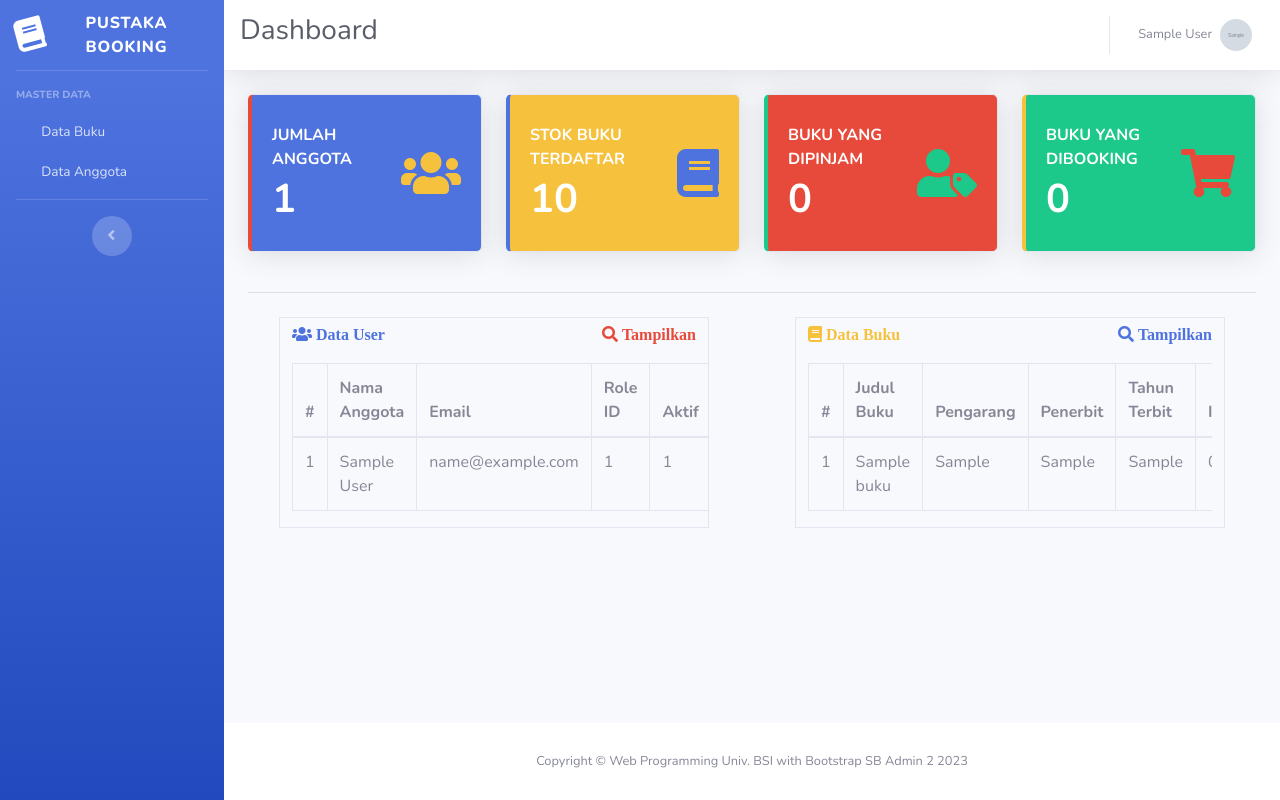
After one commit to lukassetiaudi/WP2_19220324, a CodeIgniter app: page /pustaka-booking2/index.php/admin/index in a window 1280 px wide. The commit adds this page. Run offline with CodeIgniter, Linux system fonts and the light colour scheme; the visitor is signed in with stand-in values (Sample User, id 1); tables that the repository leaves empty or names only in its code hold one stand-in row (values such as "Sample post"); grey boxes marked "Sample" are stand-in pictures; some libraries are stand-ins or nearby versions.

Commit message:
pembuatan halaman admin

```diff
--- /dev/null
+++ b/application/controllers/Admin.php
@@ -0,0 +1,25 @@
+<?php
+defined('BASEPATH') or exit('No direct script access allowed');
+class Admin extends CI_Controller
+{
+    public function __construct()
+    {
+        parent::__construct();
+        $this->load->helper('Pustaka');
+        $this->load->library('session');
+        $this->load->database(); // Memuat library database
+        cek_login();
+    }
+    public function index()
+    {
+        $data['judul'] = 'Dashboard';
+        $data['user'] = $this->ModelUser->cekData(['email' => $this->session->userdata('email')])->row_array();
+        $data['anggota'] = $this->ModelUser->getUserLimit()->result_array();
+        $data['buku'] = $this->ModelBuku->getBuku()->result_array();
+        $this->load->view('admin/header', $data);
+        $this->load->view('admin/sidebar', $data);
+        $this->load->view('admin/topbar', $data);
+        $this->load->view('admin/index', $data);
+        $this->load->view('admin/footer');
+    }
+}
--- /dev/null
+++ b/application/helpers/pustaka_helper.php
@@ -0,0 +1,11 @@
+<?php
+function cek_login()
+{
+    $ci = get_instance();
+    if (!$ci->session->userdata('email')) {
+        $ci->session->set_flashdata('pesan', '<div class="alert alert-danger" role="alert">Akses ditolak. Anda belum login!! </div>');
+        redirect('autentifikasi');
+    } else {
+        $role_id = $ci->session->userdata('role_id');
+    }
+}
--- a/application/models/model_latihan1.php
+++ b/application/models/model_latihan1.php
@@ -1,5 +1,5 @@
 <?php
-class model_latihan1 extends CI_Model
+class Model_latihan1 extends CI_Model
 {
     //membuat variable untuk menampung nilai
     public $nilai1, $nilai2, $hasil;
--- /dev/null
+++ b/application/views/admin/footer.php
@@ -0,0 +1,58 @@
+<!-- Footer -->
+<footer class="sticky-footer bg-white">
+    <div class="container my-auto">
+        <div class="copyright text-center my-auto">
+            <span>Copyright &copy; Web Programming Univ. BSI with Bootstrap SB Admin 2
+                <?= date('Y'); ?>
+            </span>
+        </div>
+    </div>
+</footer>
+<!-- End of Footer -->
+</div>
+<!-- End of Content Wrapper -->
+</div>
+<!-- End of Page Wrapper -->
+<!-- Scroll to Top Button-->
+<a class="scroll-to-top rounded" href="#page-top"> <i class="fas fa-angle-up"></i> </a>
+<!-- Logout Modal-->
+<div class="modal fade" id="logoutModal" tabindex="-1" role="dialog" aria-labelledby="exampleModalLabel"
+    aria-hidden="true">
+    <div class="modal-dialog" role="document">
+        <div class="modal-content">
+            <div class="modal-header">
+                <h5 class="modal-title" id="exampleModalLabel">Yakin mau keluar?</h5>
+                <button class="close" type="button" data-dismiss="modal" aria-label="Close">
+                    <span aria-hidden="true">x</span>
+                </button>
+            </div>
+            <div class="modal-body">Pilih "Logout" di bawah jika kamu yakin sudah selesai.</div>
+            <div class="modal-footer">
+                <button class="btn btn-secondary" type="button" data-dismiss="modal">Cancel</button>
+                <a class="btn btn-primary" href="<?= base_url('autentifikasi/logout'); ?>">Logout</a>
+            </div>
+        </div>
+    </div>
+</div>
+<!-- Bootstrap core JavaScript-->
+<script src="<?= base_url('assets/');
+?>vendor/jquery/jquery.min.js"></script>
+<script src="<?= base_url('assets/');
+?>vendor/bootstrap/js/bootstrap.bundle.min.js"></script>
+<!-- Core plugin JavaScript-->
+<script src="<?= base_url('assets/'); ?>vendor/jquery-easing/jquery.easing.min.js"></script>
+<!-- Custom scripts for all pages-->
+<script src="<?= base_url('assets/'); ?>js/sb-admin-2.min.js"></script>
+<script>
+    $('.custom-file-input').on('change', function () {
+        let fileName = $(this).val().split('\\').pop();
+        $(this).next('.custom-file-label').addClass("selected").html(fileName);
+    });
+    $(document).ready(function () {
+        $("#table-datatable").dataTable();
+    });
+    $('.alert-message').alert().delay(3500).slideUp('slow');
+</script>
+</body>
+
+</html>
--- /dev/null
+++ b/application/views/admin/header.php
@@ -0,0 +1,27 @@
+<!DOCTYPE html>
+<html lang="en">
+
+<head>
+    <meta charset="utf-8">
+    <meta http-equiv="X-UA-Compatible" content="IE=edge">
+    <meta name="viewport" content="width=device-width, initial-scale=1, shrink-to-fit=no">
+    <meta name="description" content="">
+    <meta name="author" content="">
+    <title>pustaka-booking |
+        <?= $judul; ?>
+    </title>
+    <!-- Custom fonts for this template-->
+    <link href="<?= base_url('asset/'); ?>vendor/fontawesome-free/css/all.min.css" rel="stylesheet" type="text/css">
+    <link href="<?= base_url('asset/'); ?>vendor/datatable/datatables.css" rel="stylesheet" type="text/css">
+    <script type="text/javascript" src="<?= base_url('asset/'); ?>vendor/datatable/jquery.dataTables.js'; ?>"></script>
+    <script type="text/javascript" src="<?= base_url('asset/'); ?>vendor/datatable/datatables.js'; ?>"></script>
+    <link
+        href="https://fonts.googleapis.com/css?family=Nunito:200,200i,300,300i,400,400i,600,600i,700,700i,800,800i,900,900i"
+        rel="stylesheet">
+    <!-- Custom styles for this template-->
+    <link href="<?= base_url('asset/'); ?>css/sb-admin-2.min.css" rel="stylesheet">
+</head>
+
+<body id="page-top">
+    <!-- Page Wrapper -->
+    <div id="wrapper">
--- /dev/null
+++ b/application/views/admin/index.php
@@ -0,0 +1,195 @@
+<!-- Begin Page Content -->
+<div class="container-fluid">
+    <!-- row ux-->
+    <div class="row">
+        <div class="col-xl-3 col-md-6 mb-4">
+            <div class="card border-left-danger shadow h-100 py-2 bg-primary">
+                <div class="card-body">
+                    <div class="row no-gutters align-items-center">
+                        <div class="col mr-2">
+                            <div class="text-md font-weight-bold text-white text-uppercase mb-1">Jumlah Anggota</div>
+                            <div class="h1 mb-0 font-weight-bold text-white">
+                                <?= $this->ModelUser->getUserWhere(['role_id' => 1])->num_rows(); ?>
+                            </div>
+                        </div>
+                        <div class="col-auto">
+                            <a href="<?= base_url('user/anggota'); ?>"><i
+                                    class="fas fa-users fa-3x text-warning"></i></a>
+                        </div>
+                    </div>
+                </div>
+            </div>
+        </div>
+        <div class="col-xl-3 col-md-6 mb-4">
+            <div class="card border-left-primary shadow h-100 py-2 bg-warning">
+                <div class="card-body">
+                    <div class="row no-gutters align-items-center">
+                        <div class="col mr-2">
+                            <div class="text-md font-weight-bold text-white text-uppercase mb-1">Stok Buku Terdaftar
+                            </div>
+                            <div class="h1 mb-0 font-weight-bold text-white">
+                                <?php
+                                $where = ['stok != 0'];
+                                $totalstok = $this->ModelBuku->total('stok', $where);
+                                echo $totalstok;
+                                ?>
+                            </div>
+                        </div>
+                        <div class="col-auto">
+                            <a href="<?= base_url('buku'); ?>"><i class="fas fa-book fa-3x text-primary"></i></a>
+                        </div>
+                    </div>
+                </div>
+            </div>
+        </div>
+        <div class="col-xl-3 col-md-6 mb-4">
+            <div class="card border-left-success shadow h-100 py-2 bg-danger">
+                <div class="card-body">
+                    <div class="row no-gutters align-items-center">
+                        <div class="col mr-2">
+                            <div class="text-md font-weight-bold text-white text-uppercase mb-1">Buku yang dipinjam
+                            </div>
+                            <div class="h1 mb-0 font-weight-bold text-white">
+                                <?php
+                                $where = ['dipinjam != 0'];
+                                $totaldipinjam = $this->ModelBuku->total('dipinjam', $where);
+                                echo $totaldipinjam;
+                                ?>
+                            </div>
+                        </div>
+                        <div class="col-auto">
+                            <a href="<?= base_url('user'); ?>"><i class="fas fa-user-tag fa-3x text-success"></i></a>
+                        </div>
+                    </div>
+                </div>
+            </div>
+        </div>
+        <div class="col-xl-3 col-md-6 mb-4">
+            <div class="card border-left-warning shadow h-100 py-2 bg-success">
+                <div class="card-body">
+                    <div class="row no-gutters align-items-center">
+                        <div class="col mr-2">
+                            <div class="text-md font-weight-bold text-white text-uppercase mb-1">Buku yang dibooking
+                            </div>
+                            <div class="h1 mb-0 font-weight-bold text-white">
+                                <?php
+                                $where = ['dibooking !=0'];
+                                $totaldibooking = $this->ModelBuku->total('dibooking', $where);
+                                echo $totaldibooking;
+                                ?>
+                            </div>
+                        </div>
+                        <div class="col-auto">
+                            <a href="<?= base_url('user'); ?>"><i
+                                    class="fas fa-shopping-cart fa-3x text-danger"></i></a>
+                        </div>
+                    </div>
+                </div>
+            </div>
+        </div>
+    </div>
+    <!-- end row ux-->
+    <!-- Divider -->
+    <hr class="sidebar-divider">
+    <!-- row table-->
+    <div class="row">
+        <div class="table-responsive table-bordered col-sm-5 ml-auto mr-auto mt-2">
+            <div class="page-header"> <span class="fas fa-users text-primary mt-2 "> Data User</span>
+                <a class="text-danger" href="<?php echo base_url('user/data_user'); ?>"><i
+                        class="fas fa-search mt-2 float-right"> Tampilkan</i></a>
+            </div>
+            <table class="table mt-3">
+                <thead>
+                    <tr>
+                        <th>#</th>
+                        <th>Nama Anggota</th>
+                        <th>Email</th>
+                        <th>Role ID</th>
+                        <th>Aktif</th>
+                        <th>Member Sejak</th>
+                    </tr>
+                </thead>
+                <tbody>
+                    <?php
+                    $i = 1;
+                    foreach ($anggota as $a) { ?>
+                        <tr>
+                            <td>
+                                <?= $i++; ?>
+                            </td>
+                            <td>
+                                <?= $a['nama']; ?>
+                            </td>
+                            <td>
+                                <?= $a['email']; ?>
+                            </td>
+                            <td>
+                                <?= $a['role_id']; ?>
+                            </td>
+                            <td>
+                                <?= $a['is_active']; ?>
+                            </td>
+                            <td>
+                                <?= date('Y', $a['tanggal_input']); ?>
+                            </td>
+                        </tr>
+                    <?php } ?>
+                </tbody>
+            </table>
+        </div>
+        <div class="table-responsive table-bordered col-sm-5 ml-auto mr-auto mt-2">
+            <div class="page-header"> <span class="fas fa-book text-warning mt-2"> Data Buku</span>
+                <a href="<?= base_url('buku'); ?>"><i class="fas fa-search text-primary mt-2 float-right">
+                        Tampilkan</i></a>
+            </div>
+            <div class="table-responsive">
+                <table class="table mt-3" id="table-datatable">
+                    <thead>
+                        <tr>
+                            <th>#</th>
+                            <th>Judul Buku</th>
+                            <th>Pengarang</th>
+                            <th>Penerbit</th>
+                            <th>Tahun Terbit</th>
+                            <th>ISBN</th>
+                            <th>Stok</th>
+                        </tr>
+                    </thead>
+                    <tbody>
+                        <?php
+                        $i = 1;
+                        foreach ($buku as $b) { ?>
+                            <tr>
+                                <td>
+                                    <?= $i++; ?>
+                                </td>
+                                <td>
+                                    <?= $b['judul_buku']; ?>
+                                </td>
+                                <td>
+                                    <?= $b['pengarang']; ?>
+                                </td>
+                                <td>
+                                    <?= $b['penerbit']; ?>
+                                </td>
+                                <td>
+                                    <?= $b['tahun_terbit']; ?>
+                                </td>
+                                <td>
+                                    <?= $b['isbn']; ?>
+                                </td>
+                                <td>
+                                    <?= $b['stok']; ?>
+                                </td>
+                            </tr>
+                        <?php } ?>
+                    </tbody>
+                </table>
+            </div>
+        </div>
+    </div>
+    <!-- end of row table-->
+</div>
+<!-- /.container-fluid -->
+</div>
+<!-- End of Main Content -->
--- /dev/null
+++ b/application/views/admin/sidebar.php
@@ -0,0 +1,38 @@
+<!-- Sidebar -->
+<ul class="navbar-nav bg-gradient-primary sidebar sidebar-dark accordion" id="accordionSidebar">
+    <!-- Sidebar - Brand -->
+    <a class="sidebar-brand d-flex align-items-center justify-content-center" href="index.html">
+        <div class="sidebar-brand-icon rotate-n-15">
+            <i class="fas fa-book"></i>
+        </div>
+        <div class="sidebar-brand-text mx-3">Pustaka Booking</div>
+    </a>
+    <!-- Divider -->
+    <hr class="sidebar-divider">
+    <!-- Looping Menu-->
+    <!-- Heading -->
+    <div class="sidebar-heading">
+        Master Data
+    </div>
+    <!-- Nav Item - Dashboard -->
+    <li class="nav-item active">
+        <!-- Nav Item - Dashboard -->
+    <li class="nav-item">
+        <a class="nav-link pb-0" href="<?= base_url('buku'); ?>">
+            <i class="fa fa-fw fa book"></i>
+            <span>Data Buku</span></a>
+    </li>
+    <li class="nav-item">
+        <a class="nav-link pb-0" href="<?= base_url('user/anggota'); ?>">
+            <i class="fa fa-fw fa book"></i>
+            <span>Data Anggota</span></a>
+    </li>
+    </li>
+    <!-- Divider -->
+    <hr class="sidebar-divider mt-3">
+    <!-- Sidebar Toggler (Sidebar) -->
+    <div class="text-center d-none d-md-inline">
+        <button class="rounded-circle border-0" id="sidebarToggle"></button>
+    </div>
+</ul>
+<!-- End of Sidebar -- >
--- /dev/null
+++ b/application/views/admin/topbar.php
@@ -0,0 +1,45 @@
+<!-- Content Wrapper -->
+<div id="content-wrapper" class="d-flex flex-column">
+    <!-- Main Content -->
+    <div id="content">
+        <!-- Topbar -->
+        <nav class="navbar navbar-expand navbar-light bg-white topbar mb-4 static-top shadow">
+            <!-- Sidebar Toggle (Topbar) -->
+            <button id="sidebarToggleTop" class="btn btn-link d-md-none rounded-circle mr-3">
+                <i class="fa fa-bars"></i>
+            </button>
+            <!-- Page Heading -->
+            <h1 class="h3 mb-2 text-gray-800">
+                <?= $judul; ?>
+            </h1>
+            <!-- Topbar Navbar -->
+            <ul class="navbar-nav ml-auto">
+                <div class="topbar-divider d-none d-sm-block"></div>
+                <!-- Nav Item - User Information -->
+                <li class="nav-item dropdown no-arrow">
+                    <a class="nav-link dropdown-toggle" href="#" id="userDropdown" role="button" data-toggle="dropdown"
+                        aria-haspopup="true" aria-expanded="false">
+                        <span class="mr-2 d-none d-lg-inline text-gray-600 small">
+                            <?= $user['nama']; ?>
+                        </span>
+                        <img class="img-profile rounded-circle"
+                            src="<?= base_url('assets/img/profile/') . $user['image']; ?>">
+                    </a>
+                    <!-- Dropdown - User Information -->
+                    <div class="dropdown-menu dropdown-menu-right shadow animated--grow-in"
+                        aria-labelledby="userDropdown">
+                        <a class="dropdown-item" href="<?= base_url('user'); ?>">
+                            <i class="fas fa-user fa-sm fa-fw mr-2 text-gray-400"></i>
+                            Profile Saya
+                        </a>
+                        <div class="dropdown-divider"></div>
+                        <a class="dropdown-item" href="<?= base_url('autentifikasi/logout'); ?>" data-toggle="modal"
+                            data-target="#logoutModal">
+                            <i class="fas fa-sign-out-alt fa-sm fa-fw mr-2 text-gray-400"></i>
+                            Logout
+                        </a>
+                    </div>
+                </li>
+            </ul>
+        </nav>
+        <!-- End of Topbar -->
--- a/application/views/autentifikasi/login.php
+++ b/application/views/autentifikasi/login.php
@@ -13,7 +13,7 @@
                                 </div>
                                 <?= $this->session->flashdata('pesan') ?>
 
-                                <form class="user" method="POST" action="<?= base_url() ?>">
+                                <form class="user" method="POST" action="<?= base_url('autentifikasi') ?>">
                                     <div class="form-group">
                                         <input type="text" class="form-control form-control-user"
                                             value="<?= set_value('email') ?>" id="email"
@@ -33,7 +33,8 @@
                                     <a class="small" href="<?= base_url('/lupaPassword') ?>">Lupa Password?</a>
                                 </div>
                                 <div class="text-center">
-                                    <a class="small" href="<?= base_url('/registrasi') ?>">Daftar Member!</a>
+                                    <a class="small" href="<?= base_url('autentifikasi/registrasi') ?>">Daftar
+                                        Member!</a>
                                 </div>
                             </div>
                         </div>
```
Also changed, not shown: application/controllers/autentifikasi.php (+71 -5 lines), application/views/autentifikasi/blok.php (added, +76 -0 lines), application/views/autentifikasi/gagal.php (added, +56 -0 lines), application/views/autentifikasi/registrasi.php (added, +50 -0 lines), application/models/ModelUser.php (line endings or trailing spaces).
